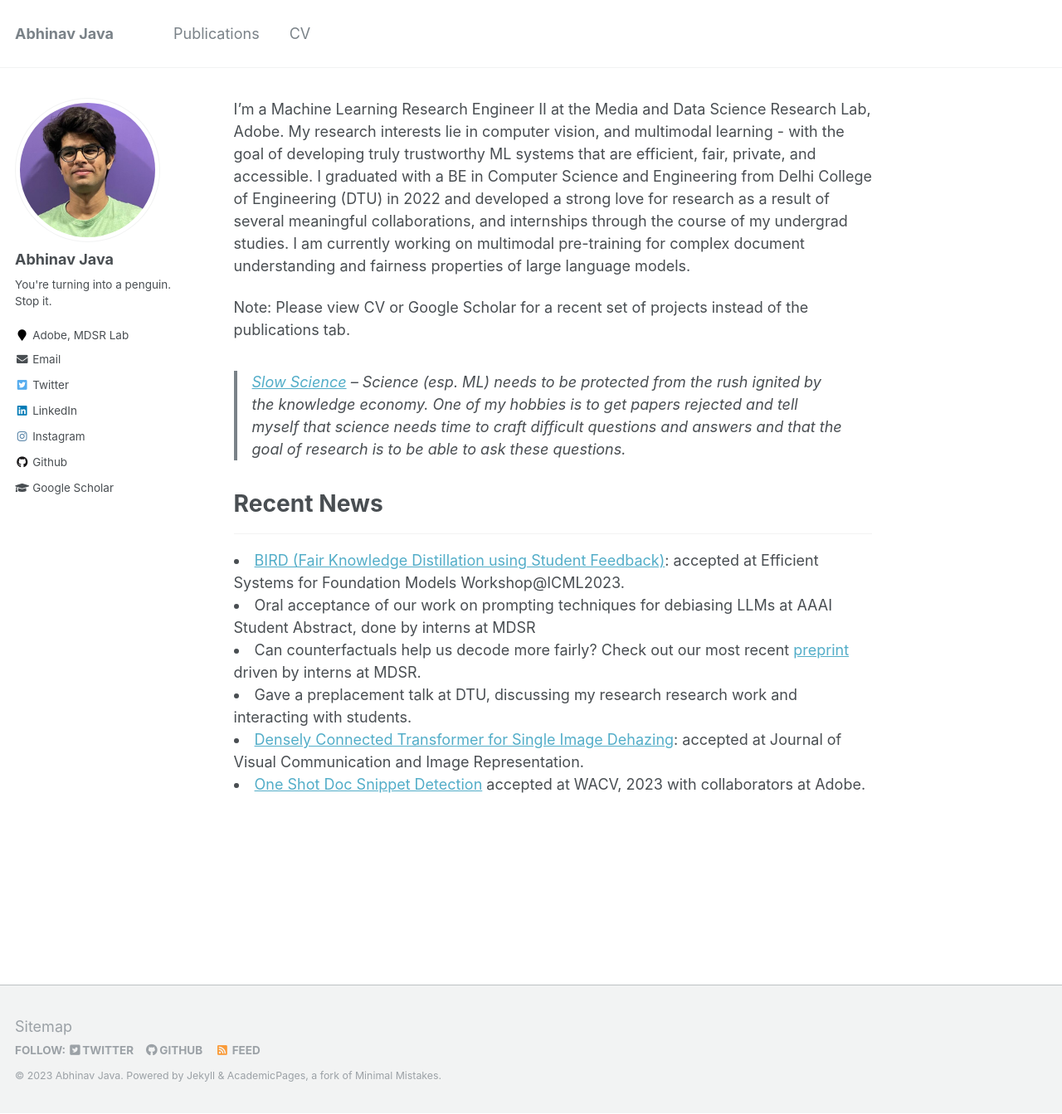
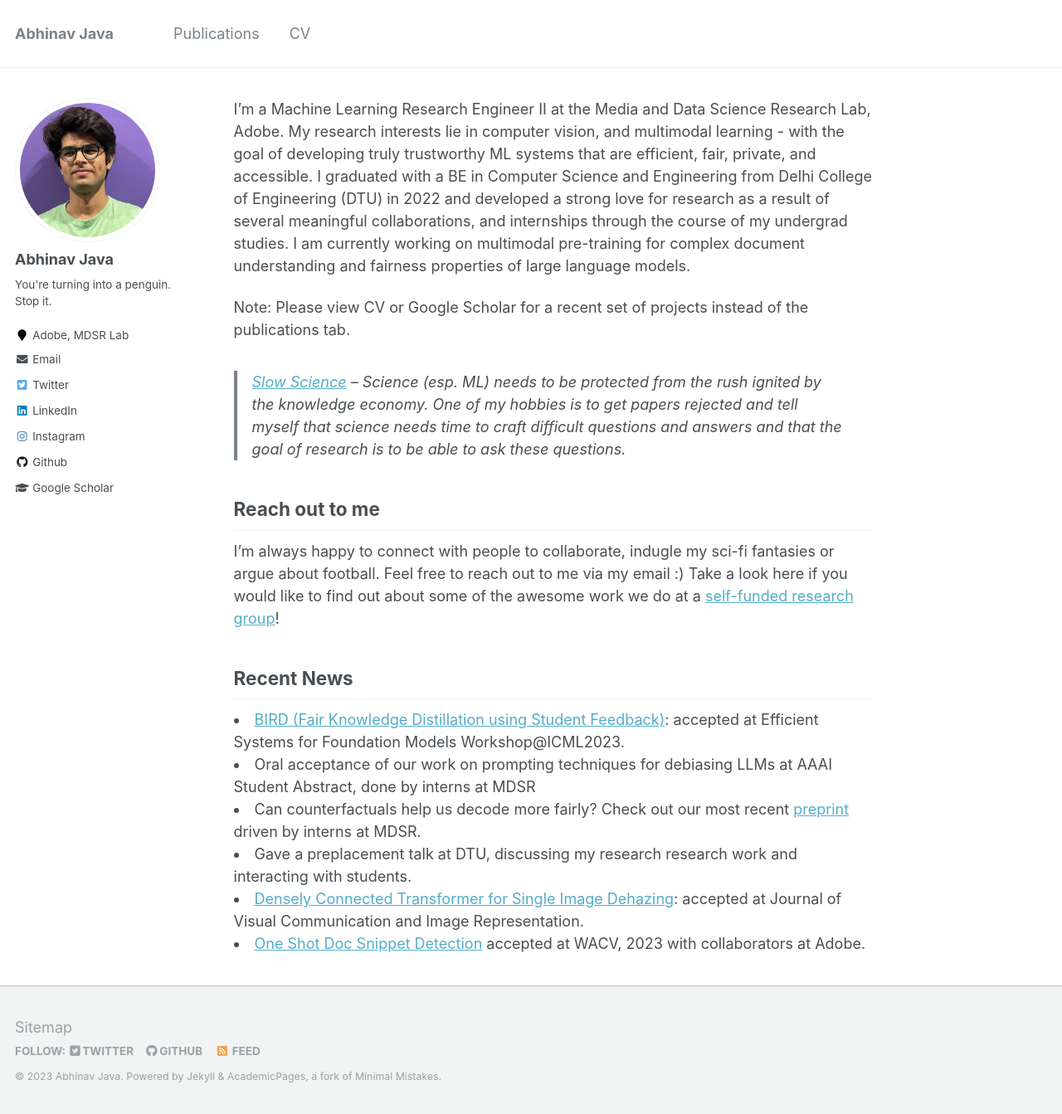
Before and after one commit to java-abhinav07/java-abhinav07, a Jekyll site: the page built from _pages/about.md, in a window 1280 px wide and 1343 px high. Shown: the whole window at 83% size. Built offline with Jekyll 4.4.1, drawn with Linux system fonts in a browser that asks for light colours.

Commit message:
Update about.md

```diff
--- a/_pages/about.md
+++ b/_pages/about.md
@@ -16,8 +16,13 @@ Note: Please view CV or Google Scholar for a recent set of projects instead of t
 > [Slow Science](https://acofacien.org/images/files/BIBLIOTECA/Poliiticas_educacion_superior/SLOW%20SCIENCE%20MANIFESTO.pdf) -- Science (esp. ML) needs to be protected from the rush ignited by the knowledge economy. One of my hobbies is to get papers rejected and tell myself that science needs time to craft difficult questions and answers and that the goal of research is to be able to ask these questions.
 
 
+Reach out to me
+------
+I'm always happy to connect with people to collaborate, indugle my sci-fi fantasies or argue about football. Feel free to reach out to me via my email :)
+Take a look here if you would like to find out about some of the awesome work we do at a [self-funded research group](https://github.com/The-Learning-Machines)!
 
-# Recent News
+
+Recent News
 ------
 <div style="max-height: 300px; overflow-y: auto;">
   <li><a href="https://openreview.net/forum?id=sXYJpfoW1V&referrer=%5Bthe%20profile%20of%20Abhinav%20Java%5D(%2Fprofile%3Fid%3D~Abhinav_Java1)">BIRD (Fair Knowledge Distillation using Student Feedback)</a>: accepted at Efficient Systems for Foundation Models Workshop@ICML2023.
```
Also changed, not shown: other parts of _pages/about.md (+0 -6 lines).
